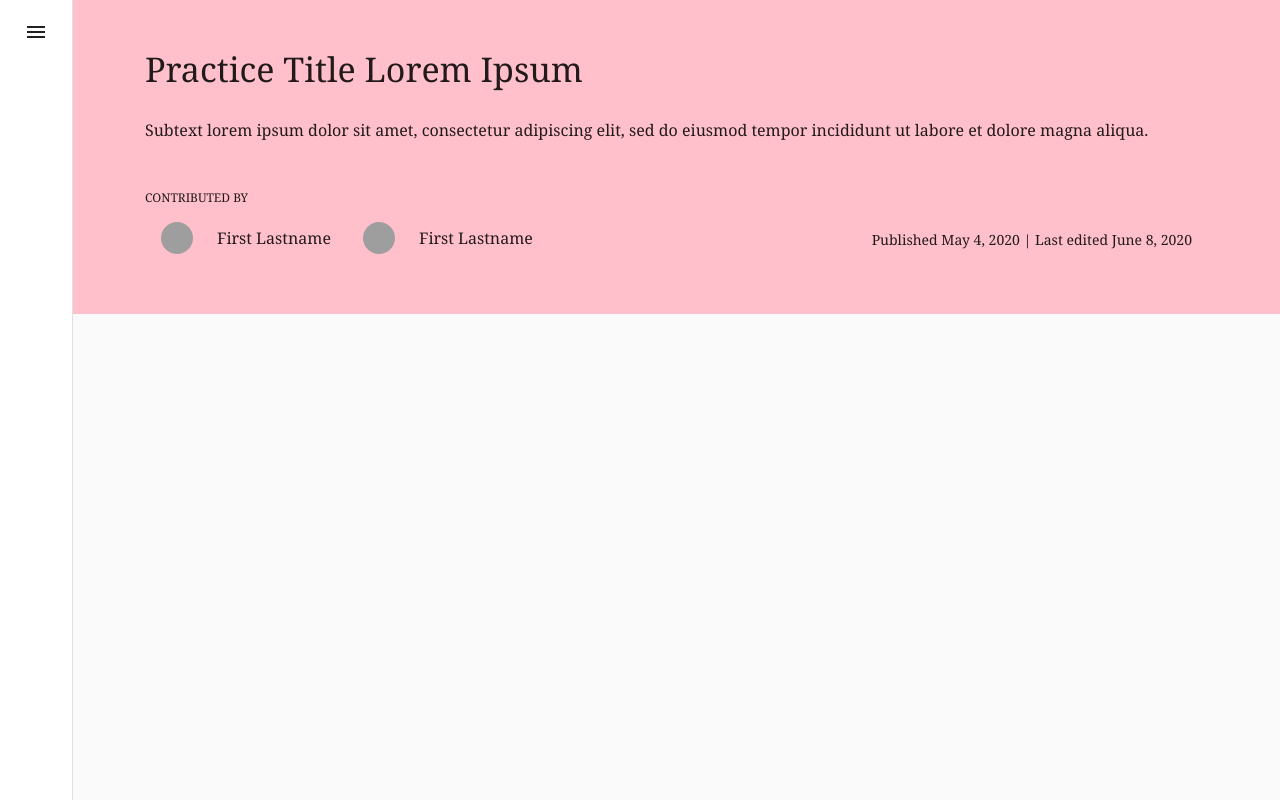
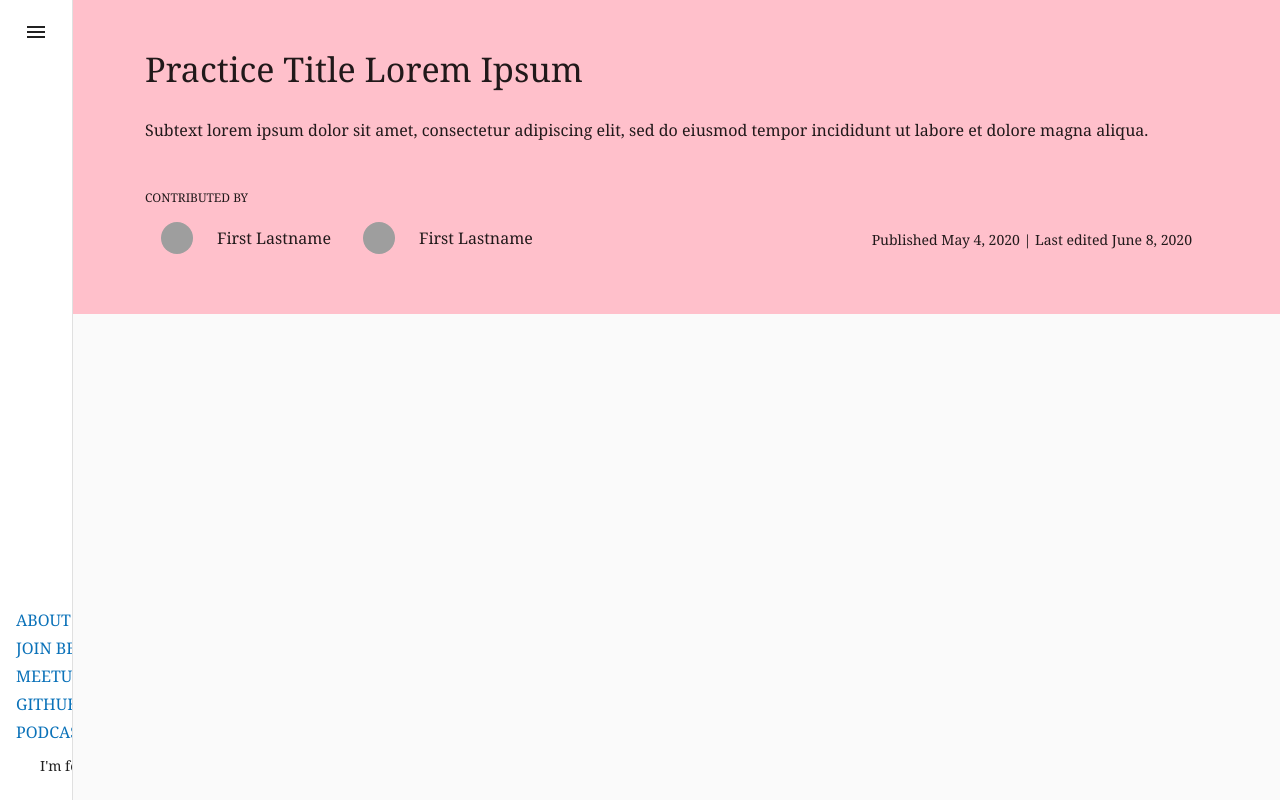
Before and after one commit to openpracticelibrary/opl-fe, a React (Create React App) app: page / in a window 1280 px wide. Built offline with nearby package versions, Linux system fonts and the light colour scheme; grey boxes are pictures that could not be loaded.

Commit message:
added footer file in drawer

```diff
--- /dev/null
+++ b/src/components/shared/Drawer/Footer.js
@@ -0,0 +1,79 @@
+import React from 'react';
+import Container from '@material-ui/core/Container';
+import Typography from '@material-ui/core/Typography';
+import Link from '@material-ui/core/Link';
+import {makeStyles} from '@material-ui/core/styles';
+import { List } from '@material-ui/core';
+import ListItemText from '@material-ui/core/ListItemText';
+import Box from '@material-ui/core/Box';
+import Paper from '@material-ui/core/Paper';
+
+
+const useStyles = makeStyles((theme) => ({
+    footer: {
+        padding: theme.spacing(3, 2),
+        marginTop: 'auto',
+
+      },
+
+    listItem: {
+        width: '100%',
+        maxWidth: 360,
+        backgroundColor: theme.palette.background.paper,
+    },
+
+    fixedHeight: {
+        height: 50,
+    },
+
+ }));
+
+export default function Footer() {
+    const classes = useStyles();
+
+    return(
+
+            <footer className={classes.footer}>
+                 <List className={classes.listItem}>
+                    <Link>
+                        <ListItemText primary="ABOUT US"/>
+                    </Link>
+                    <Link>
+                        <ListItemText primary="JOIN BETA"/>
+                    </Link>
+                    <Link>
+                        <ListItemText primary="MEETUP"/>
+                    </Link>
+                    <Link>
+                        <ListItemText primary="GITHUB"/>
+                    </Link>
+                    <Link>
+                        <ListItemText primary="PODCAST"/>
+                    </Link>
+                </List>
+
+{/*
+                <div style={{ width: '100%' }}>
+                    <Box display="flex" p={1} bgcolor="background.paper">
+                        {"I'm a flexbox container!"}
+                    </Box>
+                </div>
+
+*/}
+
+{/*
+                <div>
+                    <Paper elevation={0}>
+                     <Typography>I'm footer.I'm footer.</Typography>
+                    </Paper>
+
+                </div>
+*/}
+               <Container>
+
+                  I'm footer.I'm footer.I'm footer.I'm footer.I'm footer.I'm footer.I'm footer.I'm footer.I'm footer.I'm footer.I'm footer.I'm footer.
+
+                </Container>
+            </footer>
+    );
+}
--- a/src/components/shared/Drawer/index.js
+++ b/src/components/shared/Drawer/index.js
@@ -9,6 +9,7 @@ import MenuIcon from '@material-ui/icons/Menu';
 import {BottomListItems, TopListItems} from './ListItems';
 import PracticePageContent from '../../../pages/PracticePageContent';
 import Box from '@material-ui/core/Box';
+import Footer from './Footer'
 
 const drawerWidth = 240;
 
@@ -133,7 +134,7 @@ export default function OPLDrawer() {
 
                 <TopListItems/>
                 <BottomListItems/>
-
+                <Footer />
             </Drawer>
             <PracticePageContent/>
         </div>
```
Also changed, not shown: 1 other file (tests, documents, lock files or other folders).
